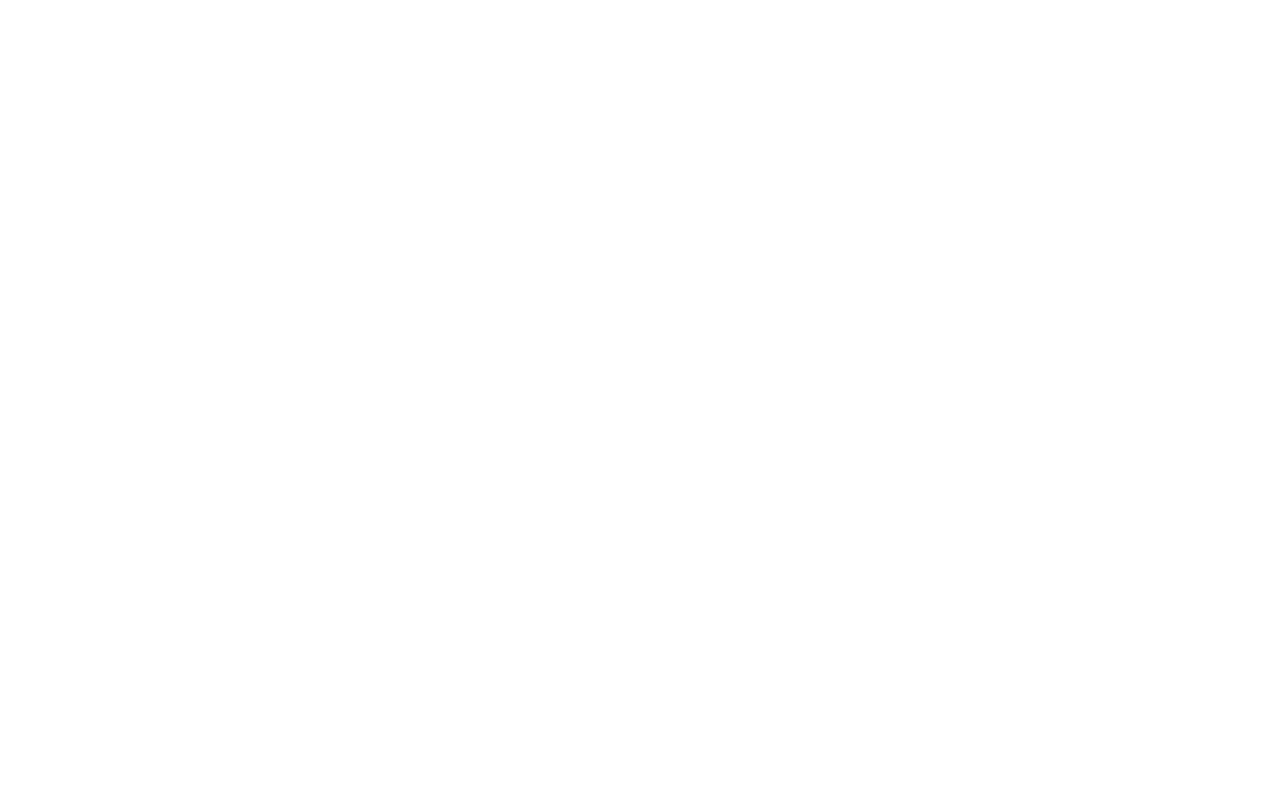
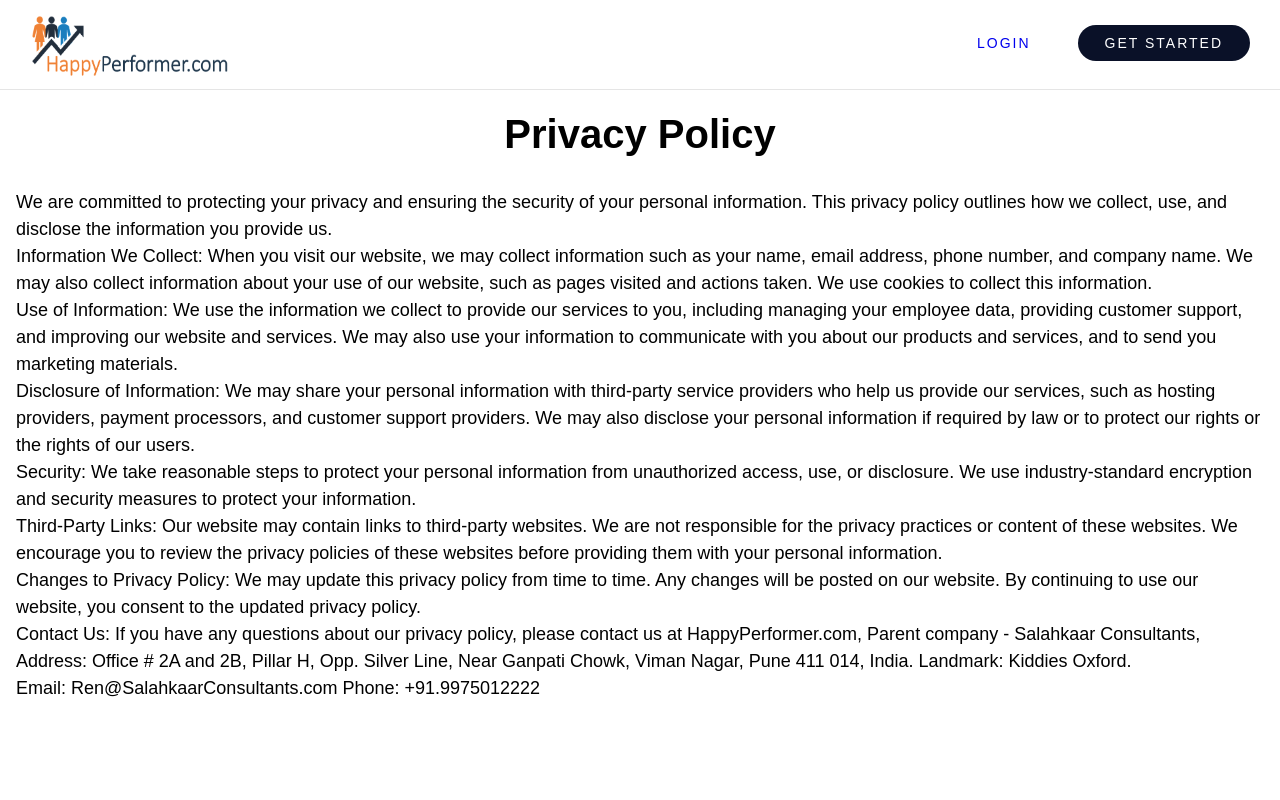
Before and after one commit to DIPAYANPOREL/HappyPerformer, a React (Vite) app in the folder Frontend/: page /contact in a window 1280 px wide. Before the commit this address had no page. Shown: the top 800 px of the page. Built offline with nearby package versions, Linux system fonts and the light colour scheme; no server answers.

Commit message:
axios changes

```diff
--- a/Frontend/src/App.jsx
+++ b/Frontend/src/App.jsx
@@ -7,8 +7,11 @@
 import FamilyInformation from "./Components/Software Components/Profile/FamilyInformation";
 import PersonalInfo from "./Components/Software Components/Profile/PersonalInfo";
 import Table from "./Components/Software Components/Table";
+import AboutUs from "./Pages/Landing Page/AboutUs";
+import ContactUs from "./Pages/Landing Page/ContactUs";
 import Home from "./Pages/Landing Page/Home";
 import MeetTheTeam from "./Pages/Landing Page/MeetTheTeam";
+import TermsAndConditions from "./Pages/Landing Page/TermsAndConditions";
 import ApplyforLeave from "./Pages/Leave Management/ApplyforLeave";
 import LeaveHistory from "./Pages/Leave Management/LeaveHistory";
 import AttendanceDetails from "./Pages/Management/Attendance Management/AttendanceDetails";
@@ -31,6 +34,7 @@
     <>
       <Routes>
         <Route path="/" element={<Home />} />
+        <Route path="/terms" element={<TermsAndConditions />} />
         <Route path="/meet-the-team" element={<MeetTheTeam />} />
         <Route path="/dashboard" element={<Dashboard />} />
         <Route path="/employee-master" element={<EmployeeMaster />} />
@@ -60,7 +64,8 @@
         <Route path="/EmployeeDetails" element={<EmployeeDetails />} />
         <Route path="/AttendanceDetails" element={<AttendanceDetails />} />
         <Route path="/register" element={<Register />} />
-
+        <Route path="/contact" element={<ContactUs />} />
+        <Route path="/about" element={<AboutUs />} />
       </Routes>
     </>
   );
--- a/Frontend/src/Pages/Landing Page/AboutUs.jsx
+++ b/Frontend/src/Pages/Landing Page/AboutUs.jsx
@@ -1,7 +1,9 @@
+import axios from "axios";
 import React from "react";
 import styled from "styled-components";
 import FooterHome from "../../Components/HomePage/FooterHome";
 import NavbarHome from "../../Components/HomePage/NavbarHome";
+
 
 const Container = styled.div`
   max-width: 1290px;
@@ -38,6 +40,13 @@
   margin: 1.5rem 0;
 `;
 const AboutUs = () => {
+  axios.post("http://127.0.0.1:8000/about/")
+  .then((res)=>{
+    console.log(res)
+  })
+  .catch((err)=>{
+    console.log(err);
+  });
   return (
     <>
       <NavbarHome />
--- /dev/null
+++ b/Frontend/src/Pages/Landing Page/ContactUs.jsx
@@ -0,0 +1,109 @@
+import axios from "axios";
+import React from "react";
+import styled from "styled-components";
+import FooterHome from "../../Components/HomePage/FooterHome";
+import NavbarHome from "../../Components/HomePage/NavbarHome";
+
+const Container = styled.div`
+  max-width: 1290px;
+  margin: 5rem auto;
+  padding: 2rem 1rem;
+
+  @media (max-width: 768px) {
+    padding: 1rem;
+    margin: 3rem 2rem;
+  }
+`;
+
+const MainText = styled.h1`
+  font-size: 2.5rem;
+  font-weight: bold;
+  margin-bottom: 2rem;
+  text-align: center;
+
+  @media (max-width: 768px) {
+    font-size: 1rem;
+    margin: 1rem 1rem;
+  }
+`;
+const Content = styled.p`
+  font-size: 1.125rem;
+  line-height: 1.5;
+  margin-bottom: 2rem;
+  @media (max-width: 768px) {
+    font-size: 1rem;
+    margin: 1rem 2rem;
+    text-align: justify;
+  }
+`;
+const Break = styled.br`
+  margin: auto;
+`;
+const ContactUs = () => {
+
+
+axios.post("http://127.0.0.1:8000/contact/")
+  .then((res)=>{
+    console.log(res)
+  })
+  .catch((err)=>{
+    console.log(err);
+  });
+
+  return (
+    <>
+      <NavbarHome />
+      <Container>
+        <MainText>Privacy Policy</MainText>
+        <Content>
+          We are committed to protecting your privacy and ensuring the security
+          of your personal information. This privacy policy outlines how we
+          collect, use, and disclose the information you provide us.
+          <Break />
+          Information We Collect: When you visit our website, we may collect
+          information such as your name, email address, phone number, and
+          company name. We may also collect information about your use of our
+          website, such as pages visited and actions taken. We use cookies to
+          collect this information.
+          <Break />
+          Use of Information: We use the information we collect to provide our
+          services to you, including managing your employee data, providing
+          customer support, and improving our website and services. We may also
+          use your information to communicate with you about our products and
+          services, and to send you marketing materials.
+          <Break />
+          Disclosure of Information: We may share your personal information with
+          third-party service providers who help us provide our services, such
+          as hosting providers, payment processors, and customer support
+          providers. We may also disclose your personal information if required
+          by law or to protect our rights or the rights of our users.
+          <Break />
+          Security: We take reasonable steps to protect your personal
+          information from unauthorized access, use, or disclosure. We use
+          industry-standard encryption and security measures to protect your
+          information.
+          <Break />
+          Third-Party Links: Our website may contain links to third-party
+          websites. We are not responsible for the privacy practices or content
+          of these websites. We encourage you to review the privacy policies of
+          these websites before providing them with your personal information.
+          <Break />
+          Changes to Privacy Policy: We may update this privacy policy from time
+          to time. Any changes will be posted on our website. By continuing to
+          use our website, you consent to the updated privacy policy.
+          <Break />
+          Contact Us: If you have any questions about our privacy policy, please
+          contact us at HappyPerformer.com, Parent company - Salahkaar
+          Consultants, Address: Office # 2A and 2B, Pillar H, Opp. Silver Line,
+          Near Ganpati Chowk, Viman Nagar, Pune 411 014, India. Landmark:
+          Kiddies Oxford.
+          <Break />
+          Email: Ren@SalahkaarConsultants.com Phone: +91.9975012222
+        </Content>
+      </Container>
+      <FooterHome />
+    </>
+  );
+};
+
+export default ContactUs;
--- a/Frontend/src/Pages/Landing Page/TermsAndConditions.jsx
+++ b/Frontend/src/Pages/Landing Page/TermsAndConditions.jsx
@@ -1,5 +1,6 @@
 import React from "react";
 
+import axios from "axios";
 import styled from "styled-components";
 import FooterHome from "../../Components/HomePage/FooterHome";
 import InfoTemplate from "../../Components/HomePage/InfoTemplate";
@@ -15,6 +16,15 @@
   }
 `;
 const TermsAndConditions = () => {
+  axios
+    .post("http://127.0.0.1:8000/terms/")
+    .then((res) => {
+      console.log(res);
+    })
+    .catch((err) => {
+      console.log(err);
+    });
+
   return (
     <Container>
       <NavbarHome />
--- a/Frontend/src/Pages/Software/Login.jsx
+++ b/Frontend/src/Pages/Software/Login.jsx
@@ -1,4 +1,6 @@
-import React from "react";
+import axios from "axios";
+import React, { useState } from "react";
+import { useNavigate } from "react-router-dom";
 import styled from "styled-components";
 import Footer from "../../Components/Software Components/Footer";
 import LogoTwo from "../../assets/Login2.svg";
@@ -116,6 +118,29 @@
 `;
 const MainContainer = styled.div``;
 const Login = () => {
+  const [email, setEmail] = useState("");
+  const [password, setPassword] = useState("");
+  const navigate = useNavigate();
+
+  const handleLogin = (e) => {
+    e.preventDefault();
+    const data = {
+      email,
+      password,
+    };
+
+    axios
+      .post("http://127.0.0.1:8000/login/", data)
+      .then((res) => {
+        console.log(res.data);
+        // navigate("/dashboard")
+      })
+      .catch((err) => {
+        console.log(err);
+        alert("Login failed. Please check your credentials and try again.");
+      });
+  };
+
   return (
     <MainContainer>
       <Container>
@@ -125,10 +150,26 @@
         <Center>
           <Title>Employee's Login</Title>
           <FormLogin>
-            <Input type="email" required placeholder="Email" />
-            <Input type="password" required placeholder="Password" />
+            <Input
+              type="email"
+              value={email}
+              required
+              placeholder="Email"
+              onChange={(e) => {
+                setEmail(e.target.value);
+              }}
+            />
+            <Input
+              type="password"
+              required
+              placeholder="Password"
+              value={password}
+              onChange={(e) => {
+                setPassword(e.target.value);
+              }}
+            />
             <ForgotPass>Forgot Password?</ForgotPass>
-            <Button>Login</Button>
+            <Button onClick={handleLogin}>Login</Button>
           </FormLogin>
         </Center>
         <Right>
```
Also changed, not shown: Frontend/src/Pages/Software/Register.jsx (+108 -21 lines).
